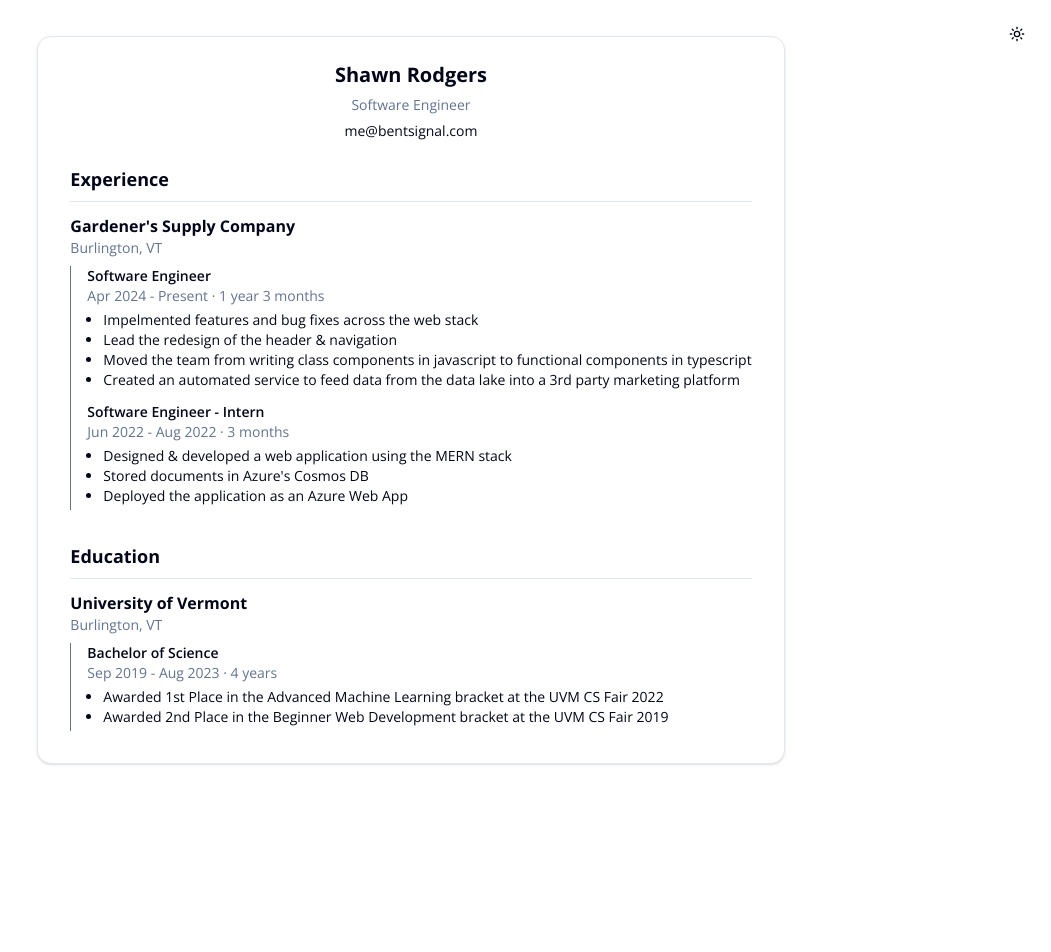
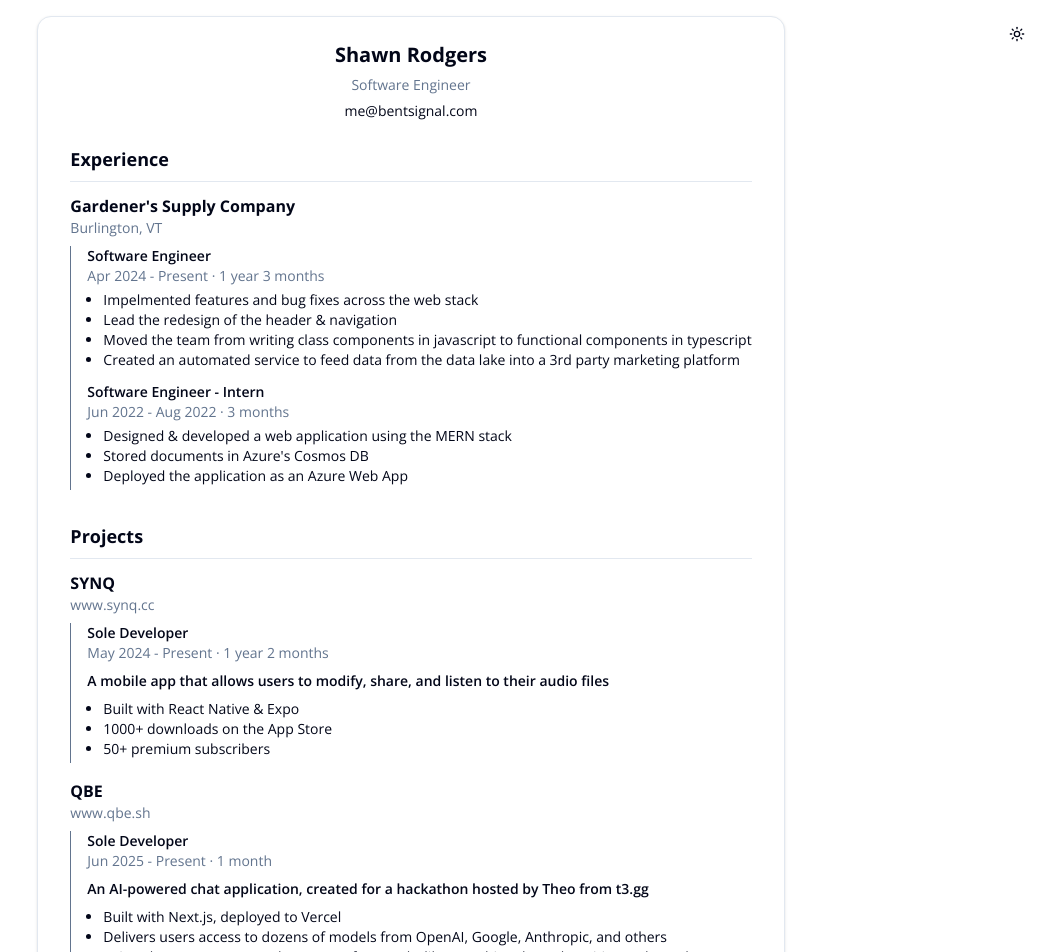
Before and after one commit to bentsignal/me, a Next.js app: page /about in a window 1280 px wide. Shown: the top 952 px of the page, without its empty margins (229-1280 px from the left). Before the commit the page ends 800 px from the top, so only its background shows below. Built offline with nearby package versions, Linux system fonts and the light colour scheme.

Commit message:
init projects

```diff
--- a/src/app/about/page.tsx
+++ b/src/app/about/page.tsx
@@ -1,14 +1,20 @@
 import Link from "next/link";
 import { Card, CardContent, CardHeader } from "@/components/ui/card";
-import { experiences, personalInfo, education } from "@/features/resume/data";
+import {
+  experiences,
+  personalInfo,
+  education,
+  projects,
+} from "@/features/resume/data";
 import Experience from "@/features/resume/components/experience";
 import Section from "@/features/resume/components/section";
 import ThemeToggle from "@/components/theme-toggle";
 import Institution from "@/features/resume/components/institution";
+import Project from "@/features/resume/components/project";
 
 export default function About() {
   return (
-    <div className="mx-4 my-4 flex h-screen flex-col items-center justify-start gap-4 sm:mx-0 sm:my-0 sm:justify-center sm:gap-6">
+    <div className="mx-4 my-4 flex h-screen flex-col items-center justify-start gap-4 sm:gap-6">
       <ThemeToggle />
       <Card>
         <CardHeader className="items-center justify-center text-center">
@@ -24,6 +30,11 @@
               <Experience key={experience.company} experience={experience} />
             ))}
           </Section>
+          <Section title="Projects">
+            {projects.map((project) => (
+              <Project key={project.name} project={project} />
+            ))}
+          </Section>
           <Section title="Education">
             {education.map((institution) => (
               <Institution key={institution.name} institution={institution} />
--- /dev/null
+++ b/src/features/resume/components/project.tsx
@@ -0,0 +1,20 @@
+import type { Project } from "@/features/resume/types";
+import ResumeItem from "@/features/resume/components/resume-item";
+import { getDatesAndMonthsFromRange } from "@/lib/time-utils";
+
+export default function Project({ project }: { project: Project }) {
+  return (
+    <ResumeItem
+      title={project.name}
+      subtitle={project.url}
+      subItems={[
+        {
+          title: project.role,
+          subtitle: getDatesAndMonthsFromRange(project.dates),
+          description: project.description,
+          bullets: project.bullets,
+        },
+      ]}
+    />
+  );
+}
--- a/src/features/resume/components/resume-item.tsx
+++ b/src/features/resume/components/resume-item.tsx
@@ -36,7 +36,7 @@
       <h3 className="text-sm font-semibold">{subItem.title}</h3>
       <p className="text-muted-foreground text-sm">{subItem.subtitle}</p>
       {subItem.description && (
-        <p className="text-muted-foreground text-sm">{subItem.description}</p>
+        <p className="pt-2 pb-1 text-sm font-semibold">{subItem.description}</p>
       )}
       {subItem.bullets && (
         <ul className="list-disc py-1 pl-4 text-sm">
--- a/src/features/resume/data/resume-data.ts
+++ b/src/features/resume/data/resume-data.ts
@@ -1,4 +1,4 @@
-import type { Experience, Institution } from "@/features/resume/types";
+import type { Experience, Institution, Project } from "@/features/resume/types";
 
 export const personalInfo = {
   name: "Shawn Rodgers",
@@ -53,10 +53,43 @@
           endDate: new Date("2023-08-02"),
         },
         bullets: [
-          "Awarded 1st Place in the Advanced Machine Learning bracket at the UVM CS Fair 2022",
-          "Awarded 2nd Place in the Beginner Web Development bracket at the UVM CS Fair 2019",
+          "Awarded 1st Place in the Advanced Machine Learning bracket at the 2022 UVM CS Fair",
+          "Awarded 2nd Place in the Beginner Web Development bracket at the 2019 UVM CS Fair",
         ],
       },
     ],
   },
 ];
+
+export const projects: Project[] = [
+  {
+    name: "SYNQ",
+    url: "www.synq.cc",
+    role: "Sole Developer",
+    dates: {
+      startDate: new Date("2024-05-02"),
+    },
+    description:
+      "A mobile app that allows users to modify, share, and listen to their audio files",
+    bullets: [
+      "Built with React Native & Expo",
+      "1000+ downloads on the App Store",
+      "50+ premium subscribers",
+    ],
+  },
+  {
+    name: "QBE",
+    url: "www.qbe.sh",
+    role: "Sole Developer",
+    dates: {
+      startDate: new Date("2025-06-02"),
+    },
+    description:
+      "An AI-powered chat application, created for a hackathon hosted by Theo from t3.gg",
+    bullets: [
+      "Built with Next.js, deployed to Vercel",
+      "Delivers users access to dozens of models from OpenAI, Google, Anthropic, and others",
+      "Driven by a custom agent that can perform tasks like searching the web, writing code, and more",
+    ],
+  },
+];
```
Also changed, not shown: src/features/resume/types/resume-types.ts (+9 -0 lines), 1 other file (tests, documents, lock files or other folders).
